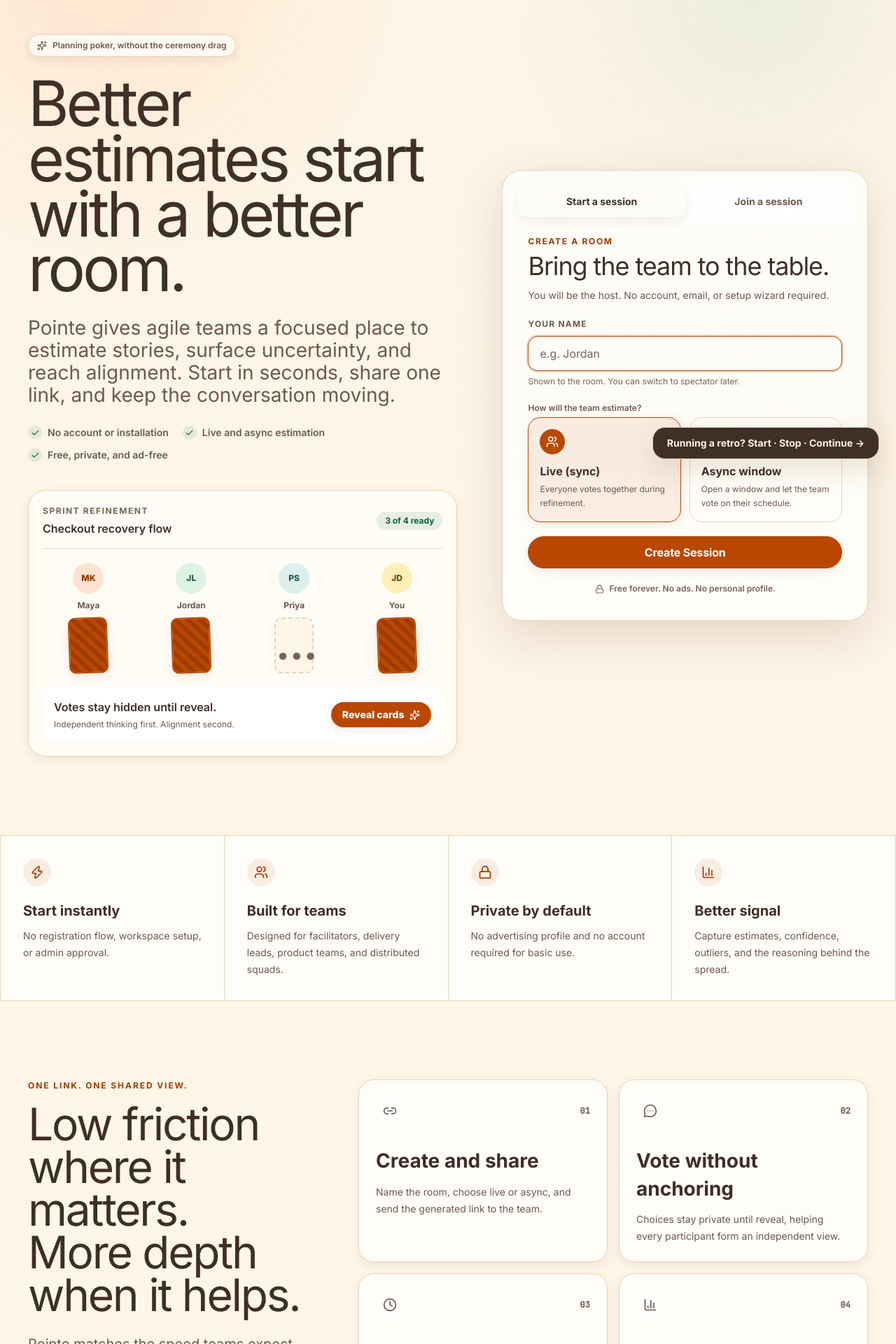
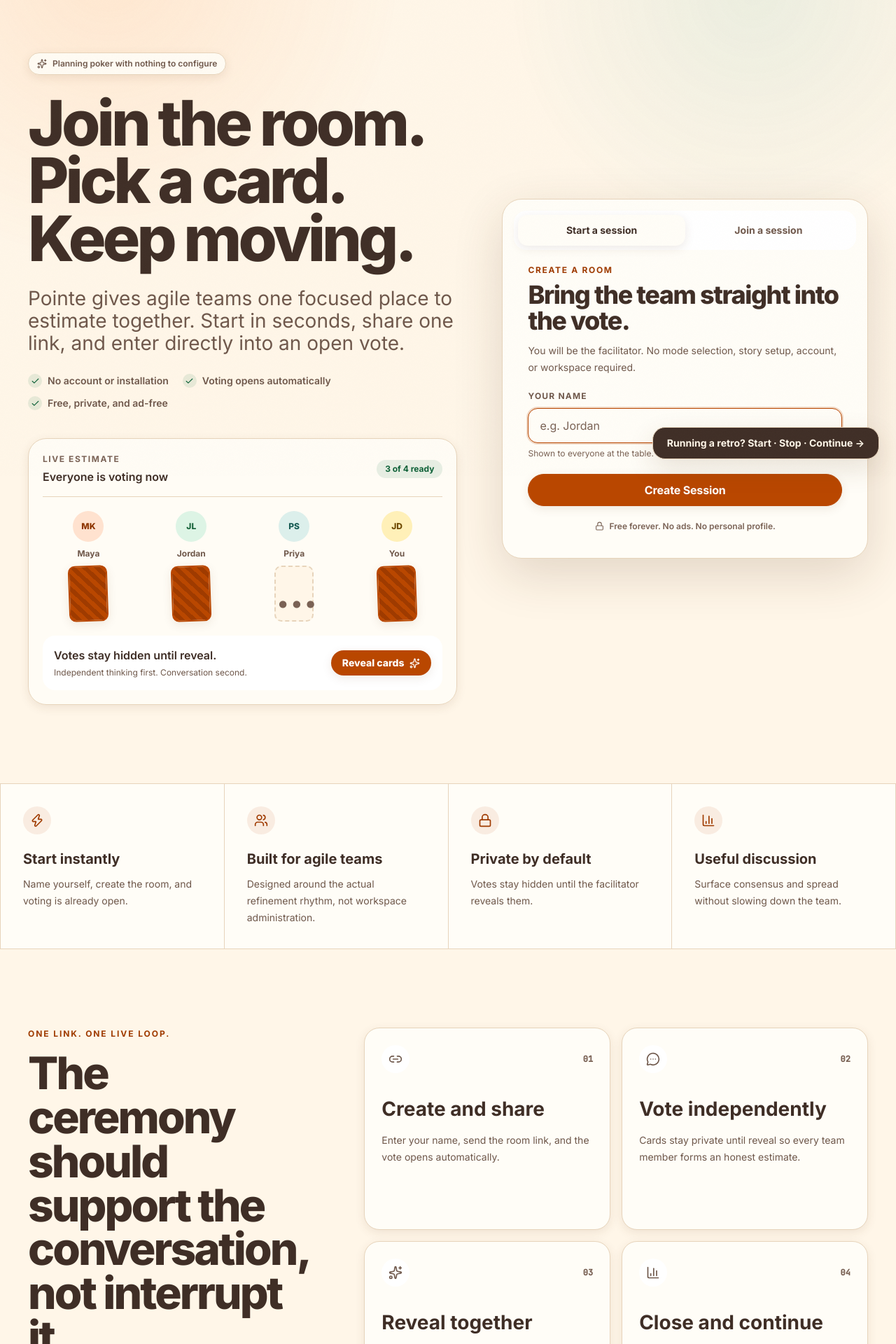
Before and after one commit to jderomanis1/pointe, a React (Vite) app in the folder apps/web/: page / in a window 1280 px wide. Shown: the part 120-2040 px from the top of the page at 70% size. Built offline with nearby package versions, Linux system fonts and the light colour scheme.

Commit message:
Remove async setup and make session creation immediate

```diff
--- a/apps/web/src/pages/CreatePage.tsx
+++ b/apps/web/src/pages/CreatePage.tsx
@@ -3,7 +3,6 @@ import {
   ArrowRight,
   BarChart3,
   Check,
-  Clock,
   Link2,
   Lock,
   MessageCircleMore,
@@ -12,7 +11,6 @@ import {
   Zap,
 } from 'lucide-react';
 import { Link, useNavigate } from 'react-router-dom';
-import type { RoomMode } from '@pointe/shared';
 import { Button } from '../components/Button';
 import { Input } from '../components/Input';
 import { createRoom } from '../lib/api';
@@ -30,7 +28,7 @@ type ActionMode = 'create' | 'join';
 
 const FEATURE_POINTS = [
   'No account or installation',
-  'Live and async estimation',
+  'Voting opens automatically',
   'Free, private, and ad-free',
 ];
 
@@ -44,7 +42,6 @@ const PREVIEW_PLAYERS = [
 export function CreatePage() {
   const navigate = useNavigate();
   const [name, setName] = useState('');
-  const [mode, setMode] = useState<RoomMode>('sync');
   const [action, setAction] = useState<ActionMode>('create');
   const [joinReference, setJoinReference] = useState('');
   const [submitting, setSubmitting] = useState(false);
@@ -60,7 +57,7 @@ export function CreatePage() {
     }
     setSubmitting(true);
     setError(null);
-    const res = await createRoom({ hostDisplayName: trimmed, mode });
+    const res = await createRoom({ hostDisplayName: trimmed, mode: 'sync' });
     setSubmitting(false);
     if (!res.ok) {
       setError(res.error.message || 'Could not create a room. Try again.');
@@ -103,14 +100,14 @@ export function CreatePage() {
         <div>
           <div className="inline-flex items-center gap-2 rounded-full border border-hairline bg-surface/90 px-3 py-1.5 text-meta font-semibold text-text-secondary shadow-card">
             <Sparkles size={14} aria-hidden="true" />
-            Planning poker, without the ceremony drag
+            Planning poker with nothing to configure
           </div>
 
-          <h1 className="mt-7 max-w-3xl font-serif text-[clamp(3.2rem,7vw,6.7rem)] leading-[.88] tracking-[-.045em] text-text">
-            Better estimates start with a better room.
+          <h1 className="mt-7 max-w-3xl text-[clamp(3.1rem,7vw,6.4rem)] font-extrabold leading-[.92] tracking-[-.055em] text-text">
+            Join the room. Pick a card. Keep moving.
           </h1>
           <p className="mt-7 max-w-2xl text-lg leading-8 text-text-secondary sm:text-xl">
-            Pointe gives agile teams a focused place to estimate stories, surface uncertainty, and reach alignment. Start in seconds, share one link, and keep the conversation moving.
+            Pointe gives agile teams one focused place to estimate together. Start in seconds, share one link, and enter directly into an open vote.
           </p>
 
           <div className="mt-7 flex flex-wrap gap-x-5 gap-y-3">
@@ -145,8 +142,6 @@ export function CreatePage() {
               <CreateSessionForm
                 name={name}
                 setName={setName}
-                mode={mode}
-                setMode={setMode}
                 submitting={submitting}
                 error={error}
                 onSubmit={onSubmit}
@@ -166,16 +161,16 @@ export function CreatePage() {
       <section id="why-pointe" className="border-y border-hairline bg-surface/70">
         <div className="mx-auto grid max-w-7xl gap-px border-x border-hairline bg-hairline sm:grid-cols-2 lg:grid-cols-4">
           <ValueCell icon={<Zap size={20} />} title="Start instantly">
-            No registration flow, workspace setup, or admin approval.
+            Name yourself, create the room, and voting is already open.
           </ValueCell>
-          <ValueCell icon={<Users size={20} />} title="Built for teams">
-            Designed for facilitators, delivery leads, product teams, and distributed squads.
+          <ValueCell icon={<Users size={20} />} title="Built for agile teams">
+            Designed around the actual refinement rhythm, not workspace administration.
           </ValueCell>
           <ValueCell icon={<Lock size={20} />} title="Private by default">
-            No advertising profile and no account required for basic use.
+            Votes stay hidden until the facilitator reveals them.
           </ValueCell>
-          <ValueCell icon={<BarChart3 size={20} />} title="Better signal">
-            Capture estimates, confidence, outliers, and the reasoning behind the spread.
+          <ValueCell icon={<BarChart3 size={20} />} title="Useful discussion">
+            Surface consensus and spread without slowing down the team.
           </ValueCell>
         </div>
       </section>
@@ -183,12 +178,12 @@ export function CreatePage() {
       <section id="how-it-works" className="mx-auto max-w-7xl px-5 py-20 sm:px-8 lg:px-10 lg:py-28">
         <div className="grid gap-12 lg:grid-cols-[.7fr_1.3fr] lg:gap-20">
           <div>
-            <p className="text-meta font-bold uppercase tracking-[.16em] text-accent-text">One link. One shared view.</p>
-            <h2 className="mt-4 font-serif text-[clamp(2.7rem,5vw,4.6rem)] leading-[.95] tracking-[-.035em]">
-              Low friction where it matters. More depth when it helps.
+            <p className="text-meta font-bold uppercase tracking-[.16em] text-accent-text">One link. One live loop.</p>
+            <h2 className="mt-4 text-[clamp(2.6rem,5vw,4.4rem)] font-extrabold leading-[.98] tracking-[-.045em]">
+              The ceremony should support the conversation, not interrupt it.
             </h2>
             <p className="mt-6 max-w-xl text-lg leading-8 text-text-secondary">
-              Pointe matches the speed teams expect from planning poker, then adds thoughtful options for the moments when a simple reveal is not enough.
+              Pointe removes setup steps and keeps the full team oriented around the vote that is happening now.
             </p>
           </div>
 
@@ -197,25 +192,25 @@ export function CreatePage() {
               number="01"
               icon={<Link2 size={20} />}
               title="Create and share"
-              body="Name the room, choose live or async, and send the generated link to the team."
+              body="Enter your name, send the room link, and the vote opens automatically."
             />
             <Capability
               number="02"
               icon={<MessageCircleMore size={20} />}
-              title="Vote without anchoring"
-              body="Choices stay private until reveal, helping every participant form an independent view."
+              title="Vote independently"
+              body="Cards stay private until reveal so every team member forms an honest estimate."
             />
             <Capability
               number="03"
-              icon={<Clock size={20} />}
-              title="Work live or async"
-              body="Estimate together on a call or open a voting window for teams across time zones."
+              icon={<Sparkles size={20} />}
+              title="Reveal together"
+              body="The facilitator flips the cards when the team is ready, even if someone is still thinking."
             />
             <Capability
               number="04"
               icon={<BarChart3 size={20} />}
-              title="Discuss the useful spread"
-              body="See consensus, median, confidence, and outliers so the team knows where to talk next."
+              title="Close and continue"
+              body="Discuss the useful spread, close the vote, and the next round opens immediately."
             />
           </div>
         </div>
@@ -230,8 +225,8 @@ export function CreatePage() {
           />
           <div className="relative max-w-2xl">
             <p className="text-meta font-bold uppercase tracking-[.16em] opacity-70">Your next refinement starts here</p>
-            <h2 className="mt-3 font-serif text-4xl leading-none tracking-[-.03em] sm:text-5xl">
-              Get the team estimating in under a minute.
+            <h2 className="mt-3 text-4xl font-extrabold leading-none tracking-[-.04em] sm:text-5xl">
+              Get everyone voting in under a minute.
             </h2>
           </div>
           <button
@@ -255,10 +250,10 @@ export function CreatePage() {
 function SiteHeader({ onStart }: { onStart: () => void }) {
   return (
     <header className="relative z-10 mx-auto flex w-full max-w-7xl items-center justify-between px-5 py-5 sm:px-8 lg:px-10">
-      <Link to="/" className="inline-flex items-center gap-3" aria-label="Pointe home">
+      <Link to="/" className="inline-flex items-center gap-3 rounded-lg focus-visible:outline-none focus-visible:ring-2 focus-visible:ring-accent" aria-label="Pointe home">
         <BrandMark />
         <span>
-          <span className="block font-serif text-3xl leading-none tracking-[-.03em]">Pointe</span>
+          <span className="block text-2xl font-extrabold leading-none tracking-[-.04em]">Pointe</span>
           <span className="mt-1 block text-[10px] font-bold uppercase tracking-[.18em] text-text-muted">Plan with confidence</span>
         </span>
       </Link>
@@ -290,7 +285,7 @@ function BrandMark() {
     <span className="relative block h-11 w-12" aria-hidden="true">
       <span className="absolute left-1 top-1 h-9 w-7 -rotate-6 rounded-[9px] border-2 border-text bg-surface" />
       <span className="absolute right-0 top-0 grid h-10 w-8 rotate-6 place-items-center rounded-[9px] border-2 border-text bg-accent text-lg font-black text-accent-ink shadow-card">
-        5
+        P
       </span>
     </span>
   );
@@ -316,26 +311,22 @@ function ActionTab({ active, onClick, children }: { active: boolean; onClick: ()
 function CreateSessionForm({
   name,
   setName,
-  mode,
-  setMode,
   submitting,
   error,
   onSubmit,
 }: {
   name: string;
   setName: (value: string) => void;
-  mode: RoomMode;
-  setMode: (value: RoomMode) => void;
   submitting: boolean;
   error: string | null;
   onSubmit: (event: FormEvent) => void;
 }) {
   return (
-    <form onSubmit={onSubmit} className="flex flex-col gap-5">
+    <form onSubmit={onSubmit} className="flex min-h-[360px] flex-col justify-center gap-5">
       <div>
         <p className="text-meta font-bold uppercase tracking-[.14em] text-accent-text">Create a room</p>
-        <h2 className="mt-2 font-serif text-4xl leading-none tracking-[-.03em]">Bring the team to the table.</h2>
-        <p className="mt-3 text-sm leading-6 text-text-secondary">You will be the host. No account, email, or setup wizard required.</p>
+        <h2 className="mt-2 text-4xl font-extrabold leading-[1.02] tracking-[-.04em]">Bring the team straight into the vote.</h2>
+        <p className="mt-3 text-sm leading-6 text-text-secondary">You will be the facilitator. No mode selection, story setup, account, or workspace required.</p>
       </div>
 
       <Input
@@ -345,32 +336,10 @@ function CreateSessionForm({
         value={name}
         onChange={(e) => setName(e.target.value)}
         error={error ?? undefined}
-        helper={error ? undefined : 'Shown to the room. You can switch to spectator later.'}
+        helper={error ? undefined : 'Shown to everyone at the table.'}
         disabled={submitting}
         autoFocus
       />
-
-      <fieldset className="flex flex-col gap-2">
-        <legend className="mb-1 text-meta font-semibold text-text-secondary">How will the team estimate?</legend>
-        <div role="radiogroup" aria-label="Estimation mode" className="grid gap-3 sm:grid-cols-2">
-          <ModeOption
-            value="sync"
-            selected={mode}
-            onSelect={setMode}
-            title="Live (sync)"
-            desc="Everyone votes together during refinement."
-            icon={<Users size={18} />}
-          />
-          <ModeOption
-            value="async"
-            selected={mode}
-            onSelect={setMode}
-            title="Async window"
-            desc="Open a window and let the team vote on their schedule."
-            icon={<Clock size={18} />}
-          />
-        </div>
-      </fieldset>
 
       <Button type="submit" variant="primary" disabled={submitting}>
         {submitting ? 'Creating Session…' : 'Create Session'}
@@ -394,10 +363,10 @@ function JoinSessionForm({
   onSubmit: (event: FormEvent) => void;
 }) {
   return (
-    <form onSubmit={onSubmit} className="flex min-h-[420px] flex-col justify-center gap-5">
+    <form onSubmit={onSubmit} className="flex min-h-[360px] flex-col justify-center gap-5">
       <div>
         <p className="text-meta font-bold uppercase tracking-[.14em] text-accent-text">Join your team</p>
-        <h2 className="mt-2 font-serif text-4xl leading-none tracking-[-.03em]">Paste the link. Pick a name. You are in.</h2>
+        <h2 className="mt-2 text-4xl font-extrabold leading-[1.02] tracking-[-.04em]">Paste the link. Pick a name. Start voting.</h2>
         <p className="mt-3 text-sm leading-6 text-text-secondary">Use the full invitation link or the short room code shared by your facilitator.</p>
       </div>
       <Input
@@ -412,49 +381,9 @@ function JoinSessionForm({
       />
       <Button type="submit" variant="primary">Join Session</Button>
       <div className="rounded-[16px] border border-hairline bg-fill p-4 text-sm leading-6 text-text-secondary">
-        <strong className="text-text">Joining as a spectator?</strong> You can choose voter or spectator on the next screen.
+        <strong className="text-text">Just observing?</strong> Choose spectator on the next screen and follow the vote without placing a card.
       </div>
     </form>
-  );
-}
-
-function ModeOption({
-  value,
-  selected,
-  onSelect,
-  title,
-  desc,
-  icon,
-}: {
-  value: RoomMode;
-  selected: RoomMode;
-  onSelect: (m: RoomMode) => void;
-  title: string;
-  desc: string;
-  icon: ReactNode;
-}) {
-  const active = selected === value;
-  return (
-    <button
-      type="button"
-      role="radio"
-      aria-checked={active}
-      onClick={() => onSelect(value)}
-      className={cn(
-        'min-h-[118px] rounded-[18px] border p-4 text-left transition-all duration-fast',
-        active
-          ? 'border-accent bg-accent-tint text-text shadow-card'
-          : 'border-hairline bg-surface text-text hover:-translate-y-0.5 hover:border-text-muted',
-        'focus-visible:outline-none focus-visible:ring-2 focus-visible:ring-accent',
-      )}
-      data-mode-option={value}
-    >
-      <span className={cn('mb-3 grid size-9 place-items-center rounded-full', active ? 'bg-accent text-accent-ink' : 'bg-fill text-text-secondary')}>
-        {icon}
-      </span>
-      <span className="block font-sans text-body font-bold">{title}</span>
-      <span className="mt-1 block text-caption leading-5 text-text-secondary">{desc}</span>
-    </button>
   );
 }
 
@@ -463,8 +392,8 @@ function SessionPreview() {
     <div className="mt-10 max-w-2xl rounded-[26px] border border-hairline bg-surface/90 p-4 shadow-card sm:p-5">
       <div className="flex items-center justify-between border-b border-hairline pb-4">
         <div>
-          <p className="text-meta font-bold uppercase tracking-[.13em] text-text-muted">Sprint refinement</p>
-          <p className="mt-1 font-semibold text-text">Checkout recovery flow</p>
+          <p className="text-meta font-bold uppercase tracking-[.13em] text-text-muted">Live estimate</p>
+          <p className="mt-1 font-semibold text-text">Everyone is voting now</p>
         </div>
         <span className="rounded-full bg-success-surface px-3 py-1 text-caption font-bold text-success-on">3 of 4 ready</span>
       </div>
@@ -487,7 +416,7 @@ function SessionPreview() {
       <div className="flex flex-col gap-3 rounded-[18px] bg-fill p-4 sm:flex-row sm:items-center sm:justify-between">
         <div>
           <p className="font-semibold text-text">Votes stay hidden until reveal.</p>
-          <p className="mt-1 text-caption text-text-secondary">Independent thinking first. Alignment second.</p>
+          <p className="mt-1 text-caption text-text-secondary">Independent thinking first. Conversation second.</p>
         </div>
         <span className="inline-flex shrink-0 items-center gap-2 rounded-full bg-accent px-4 py-2 text-sm font-black text-accent-ink shadow-card">
           Reveal cards <Sparkles size={15} aria-hidden="true" />
@@ -528,7 +457,7 @@ function SiteFooter() {
           <BrandMark />
           <div>
             <p className="font-bold text-text">Pointe</p>
-            <p className="text-caption">Planning poker that respects your team&apos;s judgment.</p>
+            <p className="text-caption">Planning poker that respects your team&apos;s time and judgment.</p>
           </div>
         </div>
         <div className="flex flex-wrap items-center gap-x-5 gap-y-2">
```
